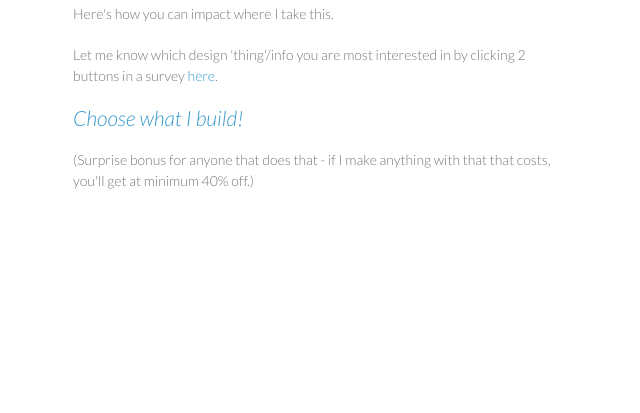
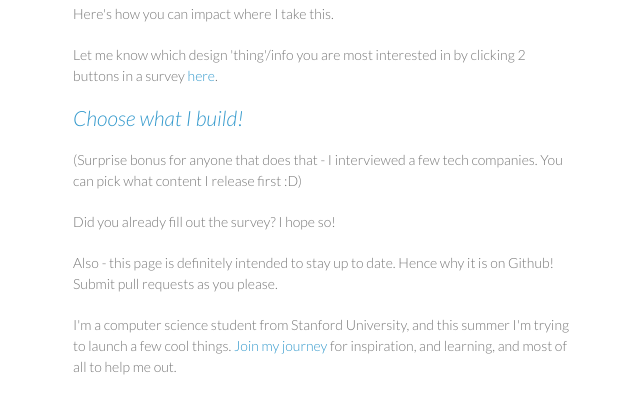
Before and after one commit to cjbarber/learn-design, a plain HTML site: page index.html in a window 1280 px wide. Shown: the part 3707-4120 px from the top of the page, without its empty margins (497-1137 px from the left). Before the commit the page ends 3968 px from the top, so only its background shows below. Drawn offline with Linux system fonts and the light colour scheme.

```diff
--- a/index.html
+++ b/index.html
@@ -198,7 +198,13 @@ Things like:</p>
 <a name="choose-what-i-build" class="anchor" href="#choose-what-i-build"><span class="octicon octicon-link"></span></a><em><a href="https://docs.google.com/forms/d/1N4AZ3pK_40LN0MJCfpygOB7BdrODvJz8qgHIJDArELs/viewform">Choose what I build!</a></em>
 </h2>
 
-<p>(Surprise bonus for anyone that does that - if I make anything with that that costs, you'll get at minimum 40% off.)</p>
+<p>(Surprise bonus for anyone that does that - I interviewed a few tech companies. You can pick what content I release first :D)</p>
+
+<p>Did you already fill out the survey? I hope so!</p>
+
+<p>Also - this page is definitely intended to stay up to date. Hence why it is on Github! Submit pull requests as you please.</p>
+
+<p>I'm a computer science student from Stanford University, and this summer I'm trying to launch a few cool things. <a href="http://relentlesslyresourceful.quora.com/A-Stanford-Startup-Summer-90-Days-to-D-Day">Join my journey</a> for inspiration, and learning, and most of all to help me out.</p>
       </section>
       <footer>
         <p>This project is maintained by <a href="https://github.com/cjbarber">cjbarber</a></p>
```
Also changed, not shown: params.json (+1 -1 lines).
